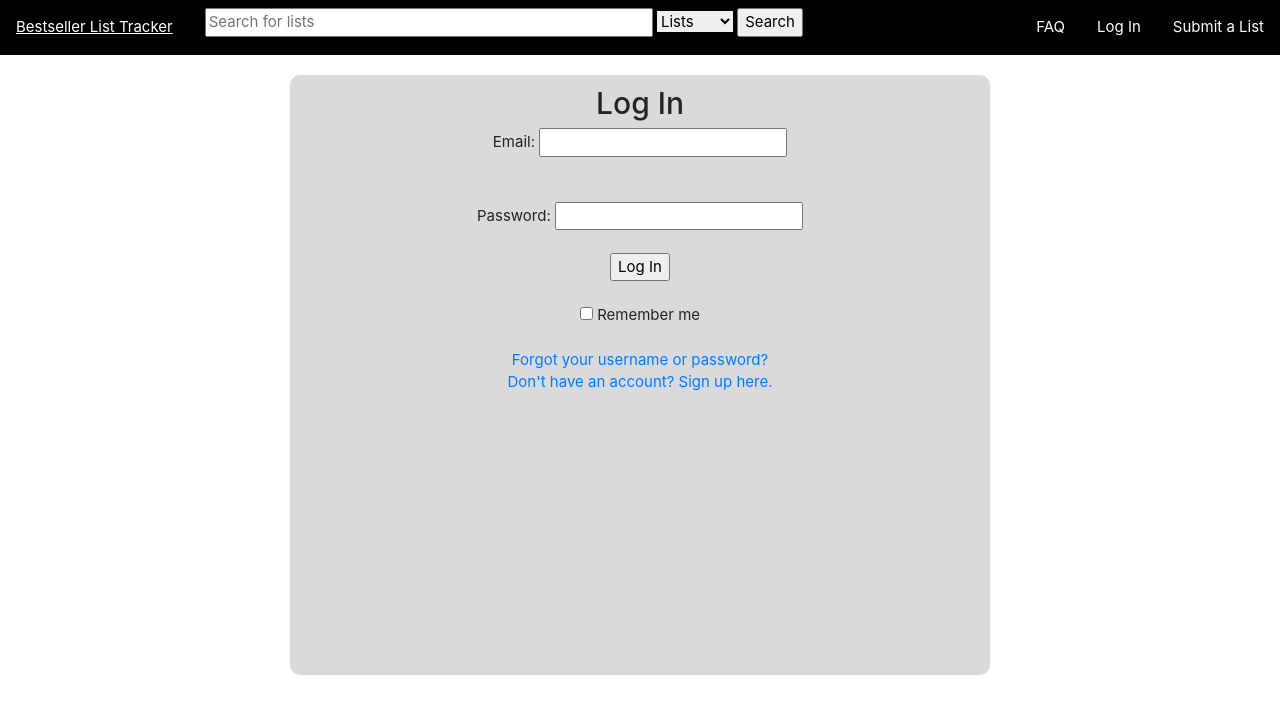
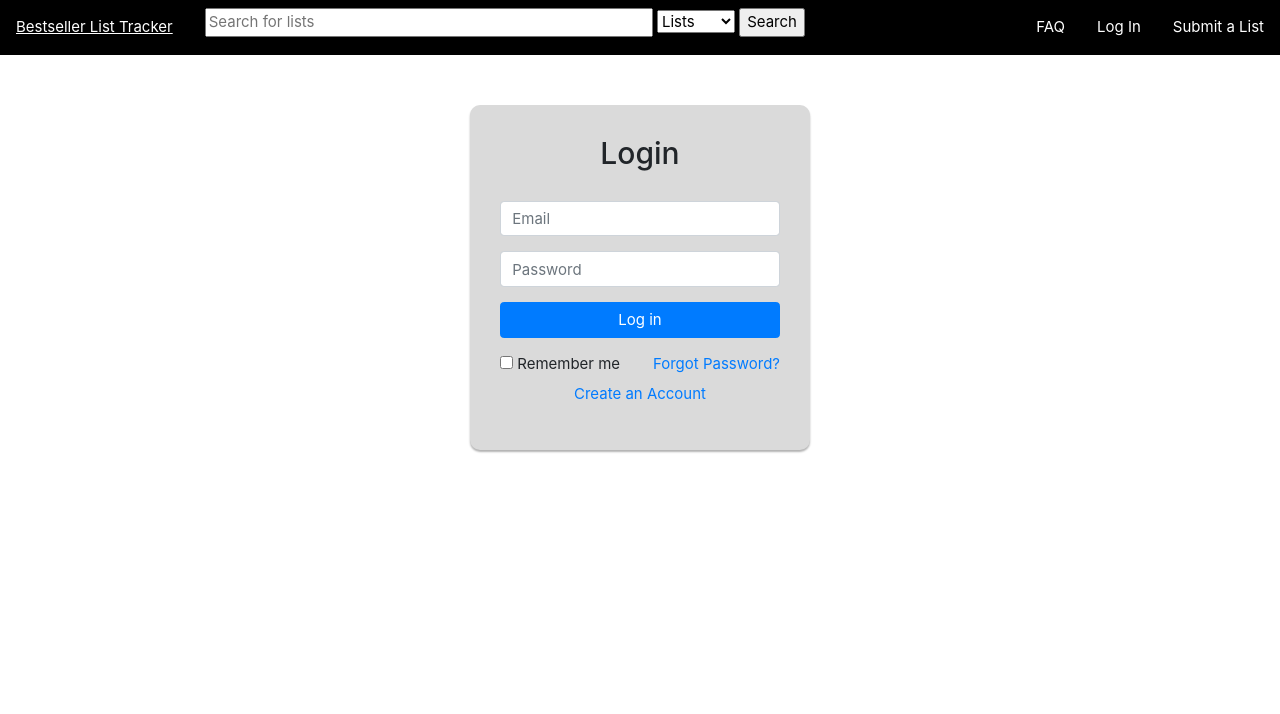
Before and after one commit to smores56/googleplex, a Python web app: template googleplex/templates/login.html in a window 1280 px wide. Shown: the top 714 px of the page. Run offline with Jinja, Linux system fonts and the light colour scheme; the template is opened without the code that fills it: most values are stand-ins (such as "Sample title", 1, 10 or a date in 2020); some libraries are stand-ins or nearby versions.

Commit message:
redesign login, profile, error pages

```diff
--- a/googleplex/templates/login.html
+++ b/googleplex/templates/login.html
@@ -3,7 +3,18 @@
 {% extends "overlay.html" %}
 {% block title %}Log In{% endblock %}
 {% block style %}
-  <link rel="stylesheet" href="/styles/login.css">
+  <!-- <link rel="stylesheet" href="/styles/login.css"> -->
+  <link rel="stylesheet" href="https://stackpath.bootstrapcdn.com/bootstrap/4.1.0/css/bootstrap.min.css">
+  <style type="text/css">
+    .login_box {
+      border-radius: 10px;
+      width: 340px;
+      margin: 50px auto;
+      background: #dadada;
+      box-shadow: 0px 2px 2px rgba(0, 0, 0, 0.3);
+      padding: 30px;
+  }
+  </style>
 {% endblock %}
 {% block scripts %}
   <script src="/scripts/scrypt-async.min.js"></script>
@@ -13,25 +24,29 @@
   <!-- Submission box-->
   <div id="login">
     <center class="login_box" id="submissionBox">
-      <h2> Log In </h2>
+      <h2>Login</h2><br/>
       <form id="login-form" onsubmit="submit_login();" action="/login" method="post">
-          Email:
-          <input type="email" align="right" name="email" id="email">
-          <br><br><br>
-          Password:
-          <input type="password" align="right" id="password">
-          <input type="text" align="right" name="pass_hash" id="pass_hash" hidden>
-          <br><br>
-          <input type="submit" align="right" value="Log In">
-          <br><br>
-          <input type="checkbox" align="right" name="remember" value="remember"> Remember me
+        <div class="form-group">
+            <input type="email" class="form-control" placeholder="Email" name="email" id="email" required="required">
+        </div>
+        <div class="form-group">
+            <input type="password" class="form-control" id="password" placeholder="Password" required="required">
+        </div>
+        <input type="text" align="right" name="pass_hash" id="pass_hash" hidden>
+        <div class="form-group">
+            <button type="submit" class="btn btn-primary btn-block">Log in</button>
+        </div>
+        <div class="clearfix">
+            <label class="pull-left checkbox-inline"><input type="checkbox" name="remember" value="remember"> Remember me</label>
+            <a href="/password_reset" class="pull-right">Forgot Password?</a>
+        </div>
       </form>
-      {% if flash %}
-      <a style="color:red;">{{ flash }}</a>
-      {% endif %}
-      <br>
-      <a href="/password_reset">Forgot your username or password?</a><br>
-      <a href="/registration">Don't have an account? Sign up here.</a>
+      <p class="text-center"><a href="/registration">Create an Account</a></p>
     </center>
   </div>
+  <center>
+    {% if flash %}
+      <a style="color:red;">{{ flash }}</a>
+    {% endif %}
+  </center>
 {% endblock %}
--- a/googleplex/templates/overlay.html
+++ b/googleplex/templates/overlay.html
@@ -5,8 +5,8 @@
     <title>{% block title %}{% endblock %} - Bestseller List Tracker</title>
     <link rel="stylesheet" href="https://www.w3schools.com/w3css/4/w3.css">
     <link rel="stylesheet" href="//code.jquery.com/ui/1.10.4/themes/smoothness/jquery-ui.css">
-    <link rel="stylesheet" href="https://stackpath.bootstrapcdn.com/bootstrap/4.1.0/css/bootstrap.min.css">
     <link rel="stylesheet" href = "https://code.jquery.com/ui/1.10.4/themes/ui-lightness/jquery-ui.css">
+    <link rel="stylesheet" href="https://stackpath.bootstrapcdn.com/font-awesome/4.7.0/css/font-awesome.min.css">
     {% block style %}{% endblock %}
   </head>
   <body>
--- a/googleplex/templates/profile.html
+++ b/googleplex/templates/profile.html
@@ -4,6 +4,7 @@
 {% block title %}Profile{% endblock %}
 {% block style %}
   <link rel="stylesheet" href="/styles/profile.css">
+  <link rel="stylesheet" href="https://stackpath.bootstrapcdn.com/bootstrap/4.1.0/css/bootstrap.min.css">
 {% endblock %}
 {% block content %}
 <div class='container center'>
```
Also changed, not shown: googleplex/static/styles/profile.css (+10 -2 lines), googleplex/templates/access_forbidden.html (+18 -1 lines), googleplex/templates/page_not_found.html (+23 -3 lines), googleplex/static/images/forbidden.jpg (added), googleplex/static/images/not_found.jpg (added).
